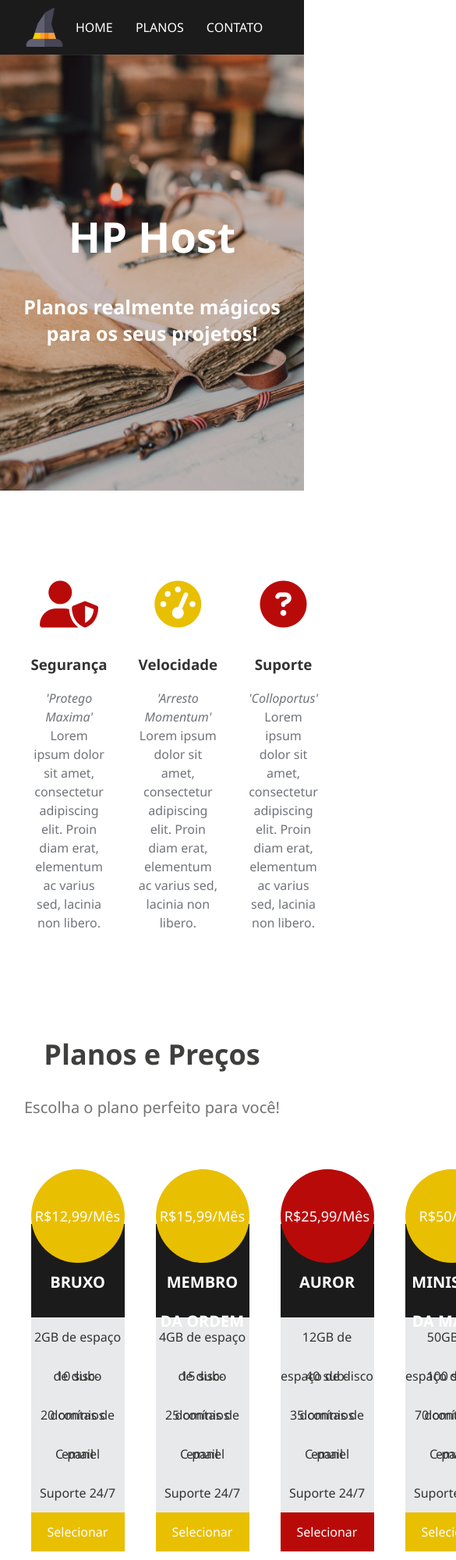
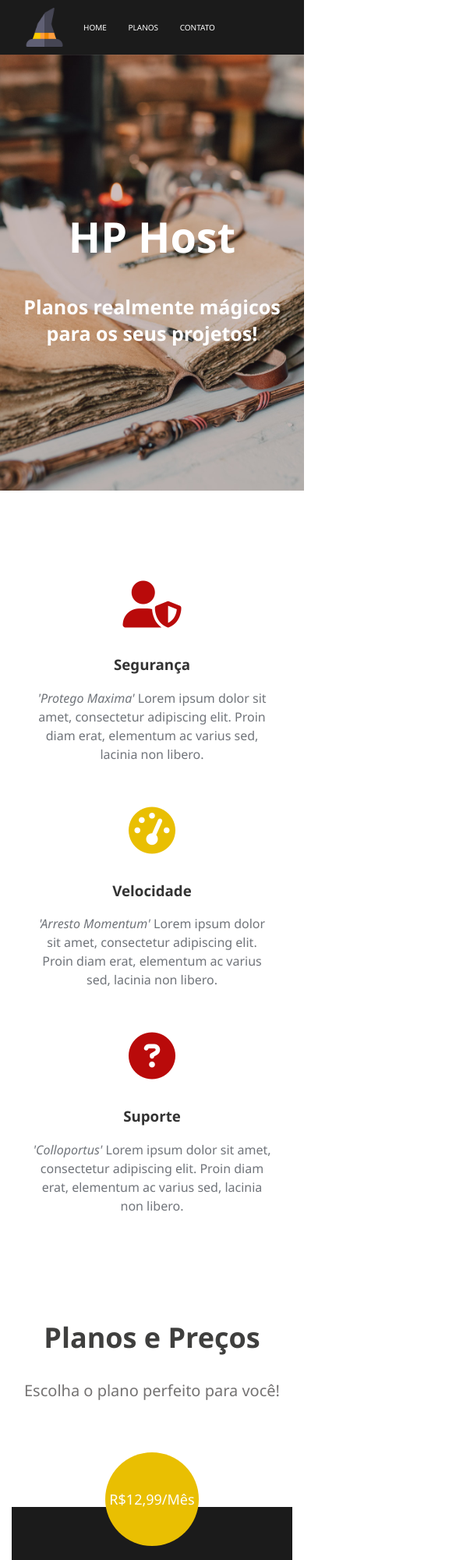
Before and after one commit to MATOSLuiz/HP-host, a plain HTML site: page index.html in a window 390 px wide. Shown: the top 2000 px of the page at 78% size, 585 px wide, since content can reach past the window. Drawn offline with Linux system fonts and the light colour scheme.

Commit message:
Adicionando responsividade ao projeto!

```diff
--- a/css/styles.css
+++ b/css/styles.css
@@ -317,8 +317,75 @@ footer{
     margin-bottom: 20px;
 }
 
+/* Media Queries */
 
+@media (max-width:1024px){
+    .plans-container{
+        width: 95%;
+    }
 
+    .plan{
+        margin-left: 5px;
+        margin-right: 5px;
+    }
+
+    .plan .plan-name{
+        font-size: 15px;
+    }
+
+}
+
+@media (max-width:768px){
+    .plans-container{
+        width: 95%;
+    }
+
+    .plan{
+        margin-left: 5px;
+        margin-right: 5px;
+    }
+
+    .plan .plan-name{
+        font-size: 15px;
+    }
+
+    .plans-container, .specialties-container ul{
+        flex-wrap: wrap;
+    }
+
+}
+
+@media (max-width:576px){
+    html, body{
+        overflow-x: hidden;
+    }
+
+    .navbar-items{
+        font-size: 10px;
+        margin-left: 10px;
+    }
+
+    .plan{
+        max-width: 100%;
+    }
+
+    .searchdomain-container, .contact-container{
+        padding: 3em 2em;
+    }
+
+    .container .searchdomain-container input{
+        width: 100%;
+        box-sizing: border-box;
+    }
+
+    .contact-container input, .contact-container textarea{
+        width: 100%;
+        display: block;
+        margin-left: 0;
+        margin-right: 0;
+        box-sizing: border-box;
+    }
+}
 
 
 
```
